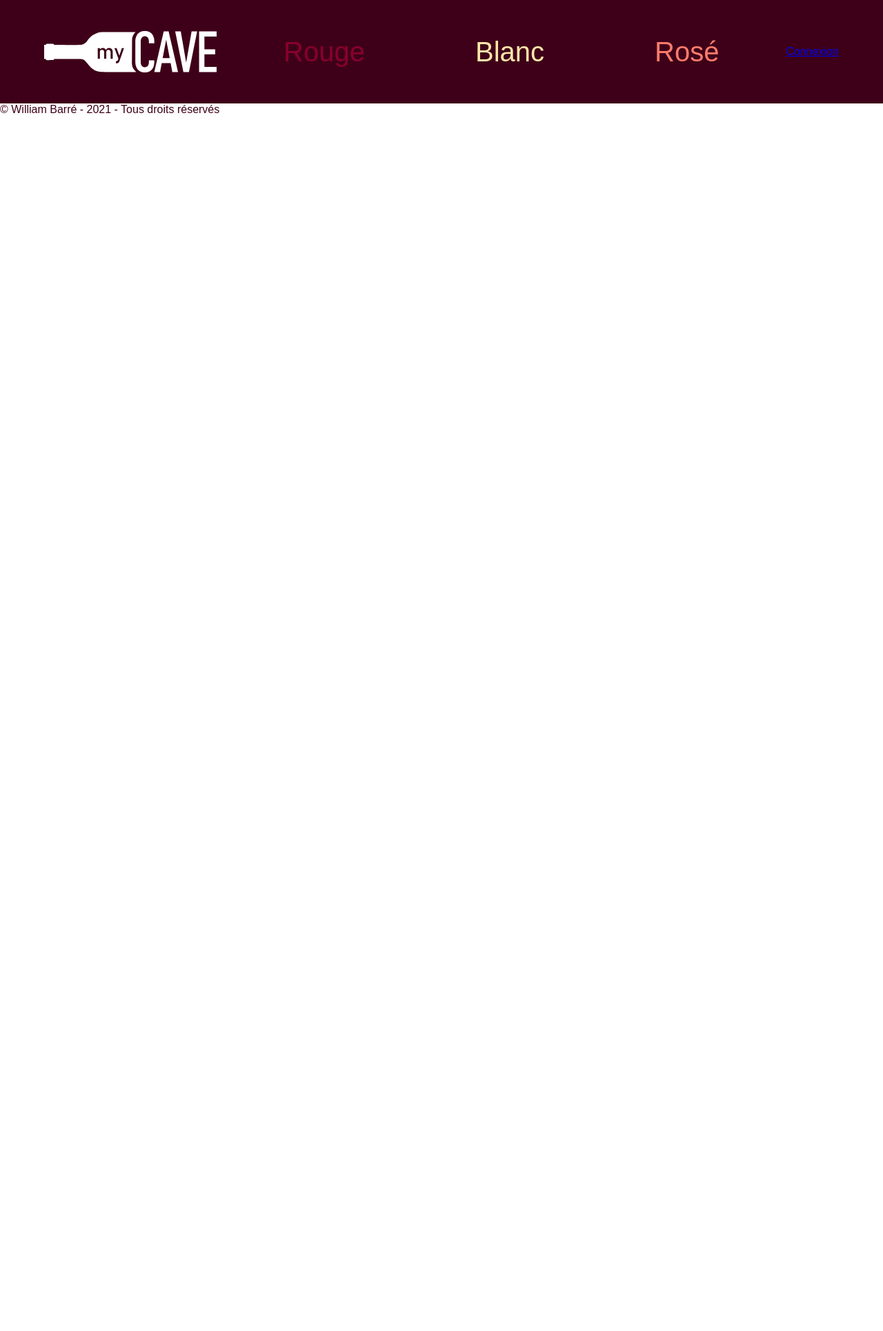
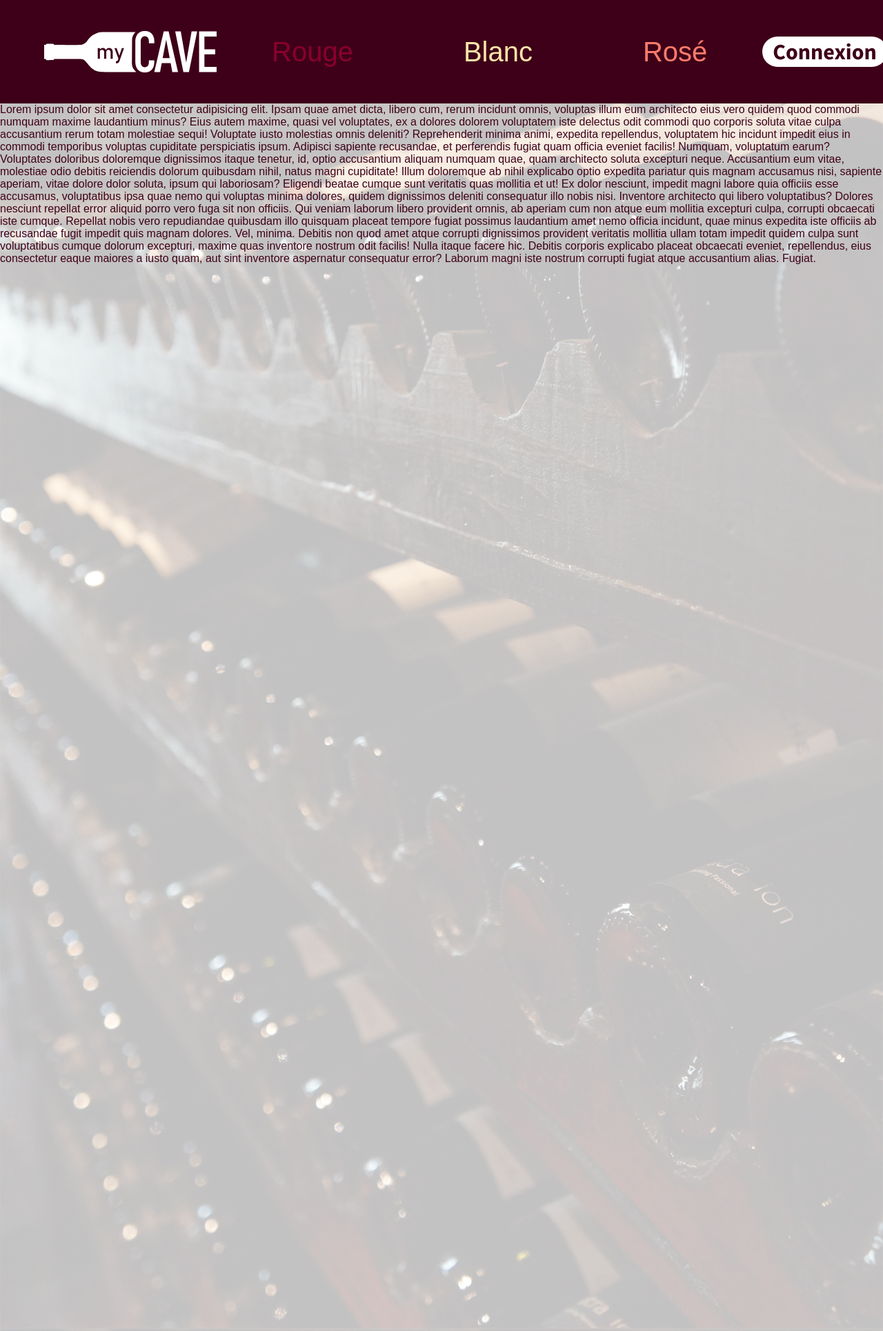
Before and after one commit to willbarre2/myCave, a PHP site: page /myCave2/ in a window 1280 px wide. Shown: the top 1930 px of the page at 69% size. Before the commit the page ends 164 px from the top, so only its background shows below. Run offline with PHP 8.4, Linux system fonts and the light colour scheme; data that the repository does not hold is empty; some web fonts are replaced.

Commit message:
fin header desktop + bg body

```diff
--- /dev/null
+++ b/src/assets/css/composents/main.css
@@ -0,0 +1,2 @@
+main {
+  margin-top: 150px; }
--- a/src/assets/css/style.css
+++ b/src/assets/css/style.css
@@ -1,3 +1,9 @@
+#btn-con {
+  padding: 2px 15px;
+  border-radius: 30px;
+  font-family: "sourceB";
+  font-size: 2rem; }
+
 @font-face {
   font-family: "source";
   src: url("../fonts/Source_Sans_Pro/SourceSansPro-Regular.ttf"); }
@@ -12,9 +18,30 @@
 
 body {
   font-family: "source",sans-serif;
-  color: #3e0018; }
+  color: #3e0018;
+  background-image: url(../img/bg-bouteilles.jpg);
+  background-size: cover;
+  background-attachment: fixed; }
+
+#btn-con {
+  padding: 2px 15px;
+  border-radius: 30px;
+  font-family: "sourceB";
+  font-size: 2rem; }
+
+#nav-rouge, #nav-blanc, #nav-rose {
+  padding-bottom: .2rem;
+  margin: 1rem 5rem;
+  font-size: 2.5rem;
+  transition: all 0.2s ease-in-out; }
+
+#btn-con:hover {
+  cursor: pointer;
+  transform: scale(1.07); }
 
 header {
+  position: fixed;
+  top: 0;
   background: #3e0018;
   height: 150px;
   width: 100%; }
@@ -35,18 +62,12 @@ nav ul {
 
 nav ul li {
   list-style: none;
-  transition: 0.3s ease-in-out; }
+  transition: all 0.2s ease-in-out; }
   nav ul li:hover {
     transform: scale(1.07); }
 
 nav ul li a {
   text-decoration: none; }
-
-#nav-rouge, #nav-blanc, #nav-rose {
-  padding-bottom: .2rem;
-  margin: 1rem 5rem;
-  font-size: 2.5rem;
-  transition: .3s ease-in-out; }
 
 #nav-rouge {
   color: #88002d; }
@@ -70,3 +91,20 @@ nav ul li a {
   border-bottom: 4px solid #88002d; }
   .current_page:hover {
     border-bottom-color: rgba(136, 0, 45, 0.5); }
+
+#btn-con {
+  background-color: white;
+  color: #3e0018;
+  transition: all 0.2s ease-in-out; }
+
+#btn-con {
+  padding: 2px 15px;
+  border-radius: 30px;
+  font-family: "sourceB";
+  font-size: 2rem; }
+
+main {
+  margin-top: 150px; }
+
+#div-test {
+  height: 400vh; }
--- a/src/assets/sass/composents/header.scss
+++ b/src/assets/sass/composents/header.scss
@@ -1,11 +1,28 @@
 
 @import "./variables.scss";
 
+%li-nav{
+    padding-bottom: .2rem;
+    margin: 1rem 5rem;
+    font-size: 2.5rem;
+    transition: $animate;
+}
+
+%hover{
+    &:hover{
+        cursor: pointer;
+        transform: scale(1.07);
+    }
+}
+
 header{
+    position: fixed;
+    top: 0;
     background: $bx;
     height: 150px;
     width: 100%;
 }
+
 #nav-cont{
     width: 90%;
     height: 100%;
@@ -25,7 +42,7 @@ nav ul{
 
 nav ul li{
     list-style: none;
-    transition: 0.3s ease-in-out;
+    transition: $animate;
     &:hover{
         transform: scale(1.07);
     }
@@ -35,18 +52,6 @@ nav ul li a{
     text-decoration: none;
 }
 
-%li-nav{
-    padding-bottom: .2rem;
-    margin: 1rem 5rem;
-    font-size: 2.5rem;
-    transition: .3s ease-in-out;
-}
-
-%hover{
-    &:hover{
-        transform: scale(1.07);
-    }
-}
 
 #nav-rouge{
     color: $rouge;
@@ -64,7 +69,10 @@ nav ul li a{
         transform: scale(1.07);
         color:  transparentize($blanc, 0.5);
     }
+
 }
+
+
 
 #nav-rose{
     color: $rose;
@@ -81,3 +89,12 @@ nav ul li a{
         border-bottom-color: transparentize($rouge, 0.5);
     }
 }
+
+#btn-con{
+    background-color: white;
+    color: $bx;
+    @extend %cta;
+    transition: $animate;
+
+    @extend %hover;
+}
--- /dev/null
+++ b/src/assets/sass/composents/main.scss
@@ -0,0 +1,5 @@
+@import "./variables.scss";
+
+main{
+    margin-top: 150px;
+}
--- a/src/assets/sass/composents/variables.scss
+++ b/src/assets/sass/composents/variables.scss
@@ -2,3 +2,13 @@ $bx: #3e0018;
 $rouge: #88002d;
 $blanc: #ffe5aa;
 $rose: #ff7b6c;
+
+
+$animate: all 0.2s ease-in-out;
+
+%cta{
+    padding: 2px 15px;
+    border-radius: 30px;
+    font-family: "sourceB";
+    font-size: 2rem;
+}
--- a/src/assets/sass/style.scss
+++ b/src/assets/sass/style.scss
@@ -18,7 +18,14 @@
 body{
     font-family: "source",sans-serif;
     color: $bx;
+    background-image: url(../img/bg-bouteilles.jpg);
+    background-size: cover;
+    background-attachment: fixed;
 }
 
+@import "./composents/header.scss";
+@import "./composents/main.scss";
 
-@import "./composents/header.scss";
+#div-test{
+    height: 400vh;
+}
--- a/src/header.php
+++ b/src/header.php
@@ -55,7 +55,7 @@ endif;
                     </li>
                 </ul>
             </nav>
-            <a href="#" id="btn-con">Connexion</a>
+            <div id="btn-con">Connexion</div>
         </div>
     </header>
 
--- a/src/index.php
+++ b/src/index.php
@@ -2,7 +2,7 @@
 
 
 
-
+<?php require __DIR__ . '/main.php'; ?>
 
 
 
--- /dev/null
+++ b/src/main.php
@@ -0,0 +1,10 @@
+<div id="div-test">Lorem ipsum dolor sit amet consectetur adipisicing elit. Ipsam quae amet dicta, libero cum, rerum incidunt omnis, voluptas illum eum architecto eius vero quidem quod commodi numquam maxime laudantium minus?
+    Eius autem maxime, quasi vel voluptates, ex a dolores dolorem voluptatem iste delectus odit commodi quo corporis soluta vitae culpa accusantium rerum totam molestiae sequi! Voluptate iusto molestias omnis deleniti?
+    Reprehenderit minima animi, expedita repellendus, voluptatem hic incidunt impedit eius in commodi temporibus voluptas cupiditate perspiciatis ipsum. Adipisci sapiente recusandae, et perferendis fugiat quam officia eveniet facilis! Numquam, voluptatum earum?
+    Voluptates doloribus doloremque dignissimos itaque tenetur, id, optio accusantium aliquam numquam quae, quam architecto soluta excepturi neque. Accusantium eum vitae, molestiae odio debitis reiciendis dolorum quibusdam nihil, natus magni cupiditate!
+    Illum doloremque ab nihil explicabo optio expedita pariatur quis magnam accusamus nisi, sapiente aperiam, vitae dolore dolor soluta, ipsum qui laboriosam? Eligendi beatae cumque sunt veritatis quas mollitia et ut!
+    Ex dolor nesciunt, impedit magni labore quia officiis esse accusamus, voluptatibus ipsa quae nemo qui voluptas minima dolores, quidem dignissimos deleniti consequatur illo nobis nisi. Inventore architecto qui libero voluptatibus?
+    Dolores nesciunt repellat error aliquid porro vero fuga sit non officiis. Qui veniam laborum libero provident omnis, ab aperiam cum non atque eum mollitia excepturi culpa, corrupti obcaecati iste cumque.
+    Repellat nobis vero repudiandae quibusdam illo quisquam placeat tempore fugiat possimus laudantium amet nemo officia incidunt, quae minus expedita iste officiis ab recusandae fugit impedit quis magnam dolores. Vel, minima.
+    Debitis non quod amet atque corrupti dignissimos provident veritatis mollitia ullam totam impedit quidem culpa sunt voluptatibus cumque dolorum excepturi, maxime quas inventore nostrum odit facilis! Nulla itaque facere hic.
+    Debitis corporis explicabo placeat obcaecati eveniet, repellendus, eius consectetur eaque maiores a iusto quam, aut sint inventore aspernatur consequatur error? Laborum magni iste nostrum corrupti fugiat atque accusantium alias. Fugiat.</div>
```
Also changed, not shown: src/assets/css/composents/header.css (+24 -7 lines), src/assets/img/bg-bouteilles.jpg (added).
